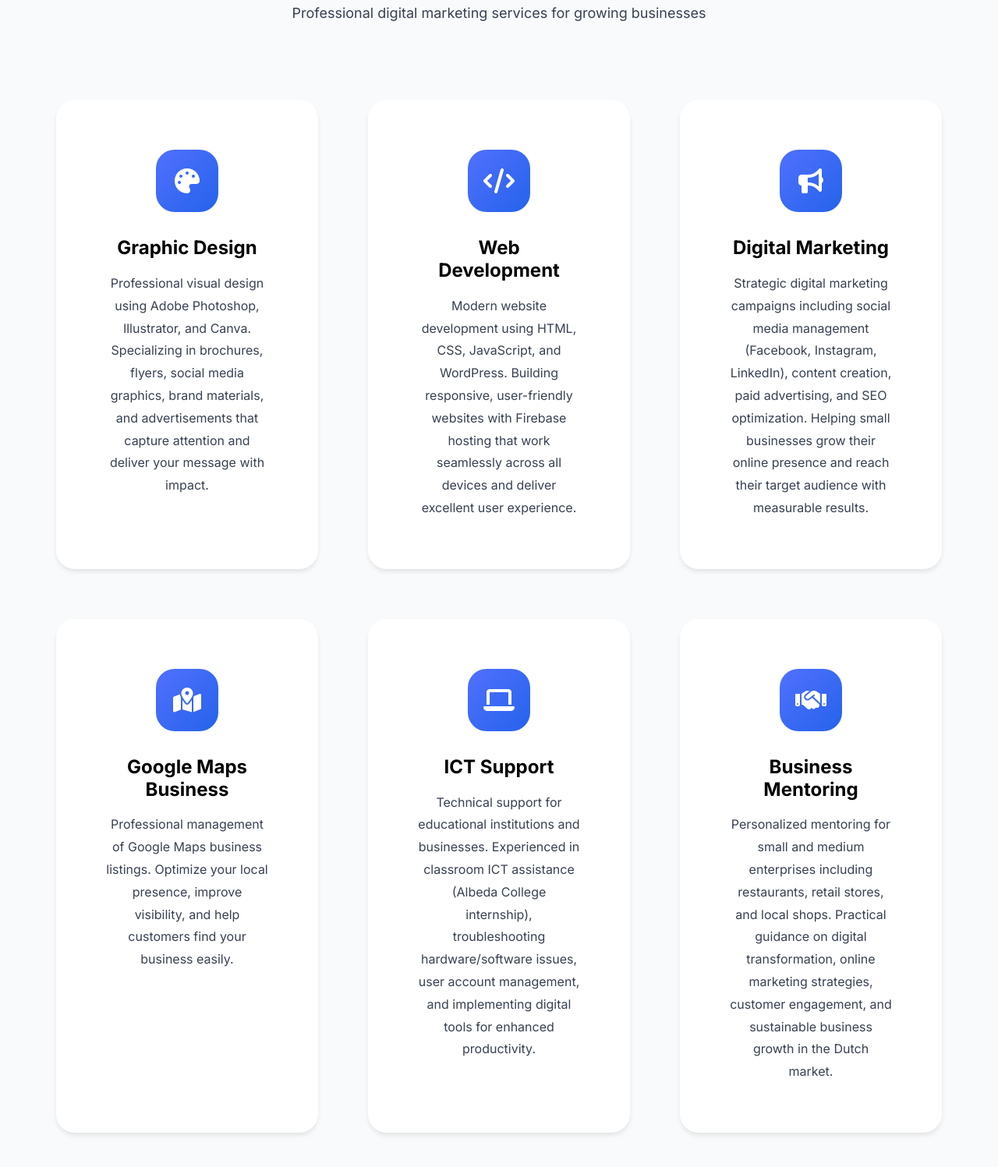
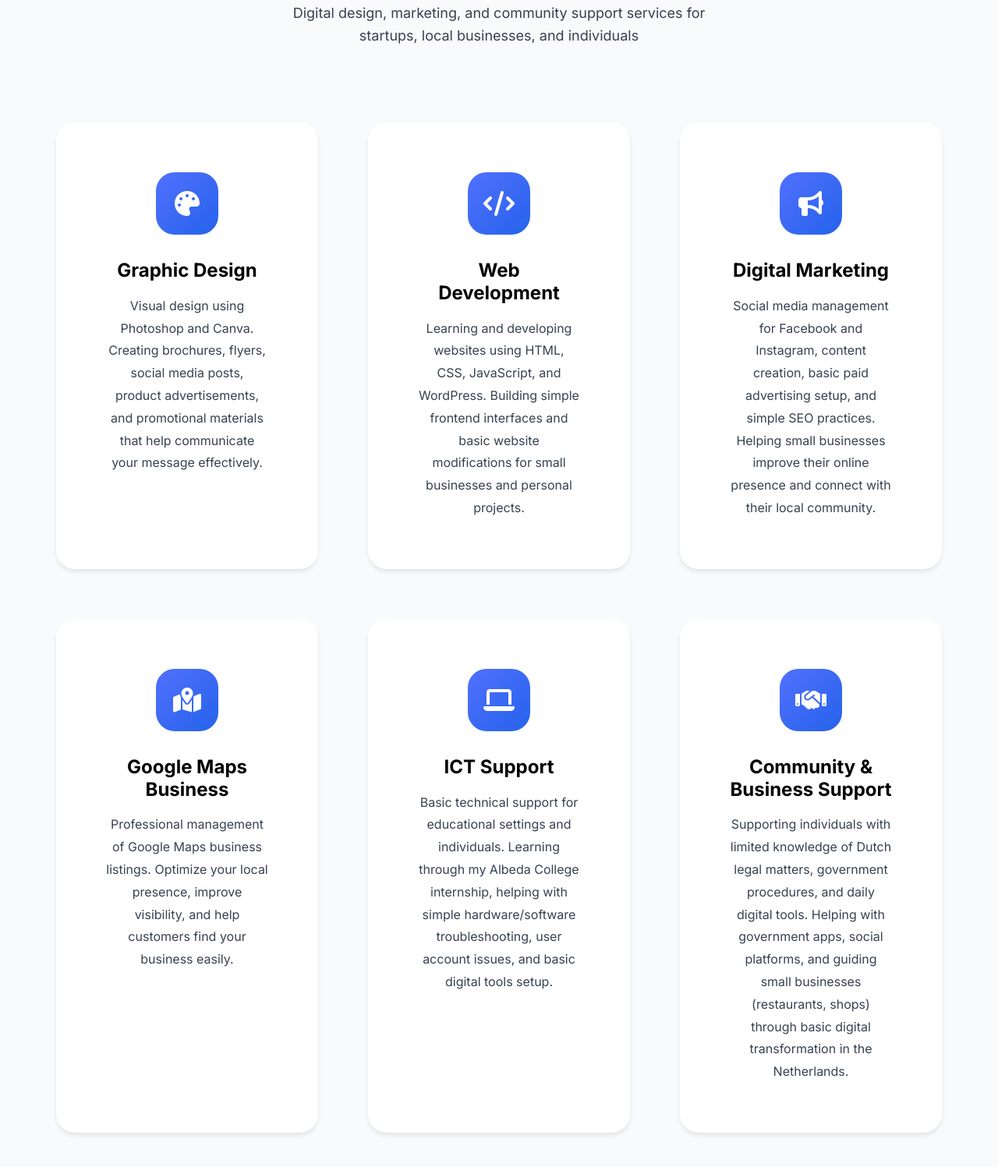
Before and after one commit to diaalhussein/mywebsite, a website: page public/index.html in a window 1280 px wide. Shown: the part 5692-7189 px from the top of the page at 78% size. Drawn offline with nearby package versions, Linux system fonts and the light colour scheme.

Commit message:
Update services to be more realistic and beginner-friendly

```diff
--- a/public/index.html
+++ b/public/index.html
@@ -343,7 +343,7 @@
             <div class="section-header" data-aos="fade-up">
                 <span class="section-label">Services</span>
                 <h2 class="section-title">What I Can Do For You</h2>
-                <p class="section-description">Professional digital marketing services for growing businesses</p>
+                <p class="section-description">Digital design, marketing, and community support services for startups, local businesses, and individuals</p>
             </div>
 
             <div class="services-grid">
@@ -354,7 +354,7 @@
                     </div>
                     <h3 class="service-title">Graphic Design</h3>
                     <p class="service-description">
-                        Professional visual design using Adobe Photoshop, Illustrator, and Canva. Specializing in brochures, flyers, social media graphics, brand materials, and advertisements that capture attention and deliver your message with impact.
+                        Visual design using Photoshop and Canva. Creating brochures, flyers, social media posts, product advertisements, and promotional materials that help communicate your message effectively.
                     </p>
                 </div>
 
@@ -365,7 +365,7 @@
                     </div>
                     <h3 class="service-title">Web Development</h3>
                     <p class="service-description">
-                        Modern website development using HTML, CSS, JavaScript, and WordPress. Building responsive, user-friendly websites with Firebase hosting that work seamlessly across all devices and deliver excellent user experience.
+                        Learning and developing websites using HTML, CSS, JavaScript, and WordPress. Building simple frontend interfaces and basic website modifications for small businesses and personal projects.
                     </p>
                 </div>
 
@@ -376,7 +376,7 @@
                     </div>
                     <h3 class="service-title">Digital Marketing</h3>
                     <p class="service-description">
-                        Strategic digital marketing campaigns including social media management (Facebook, Instagram, LinkedIn), content creation, paid advertising, and SEO optimization. Helping small businesses grow their online presence and reach their target audience with measurable results.
+                        Social media management for Facebook and Instagram, content creation, basic paid advertising setup, and simple SEO practices. Helping small businesses improve their online presence and connect with their local community.
                     </p>
                 </div>
 
@@ -398,7 +398,7 @@
                     </div>
                     <h3 class="service-title">ICT Support</h3>
                     <p class="service-description">
-                        Technical support for educational institutions and businesses. Experienced in classroom ICT assistance (Albeda College internship), troubleshooting hardware/software issues, user account management, and implementing digital tools for enhanced productivity.
+                        Basic technical support for educational settings and individuals. Learning through my Albeda College internship, helping with simple hardware/software troubleshooting, user account issues, and basic digital tools setup.
                     </p>
                 </div>
 
@@ -407,9 +407,9 @@
                     <div class="service-icon">
                         <i class="fas fa-handshake"></i>
                     </div>
-                    <h3 class="service-title">Business Mentoring</h3>
+                    <h3 class="service-title">Community & Business Support</h3>
                     <p class="service-description">
-                        Personalized mentoring for small and medium enterprises including restaurants, retail stores, and local shops. Practical guidance on digital transformation, online marketing strategies, customer engagement, and sustainable business growth in the Dutch market.
+                        Supporting individuals with limited knowledge of Dutch legal matters, government procedures, and daily digital tools. Helping with government apps, social platforms, and guiding small businesses (restaurants, shops) through basic digital transformation in the Netherlands.
                     </p>
                 </div>
             </div>
```
